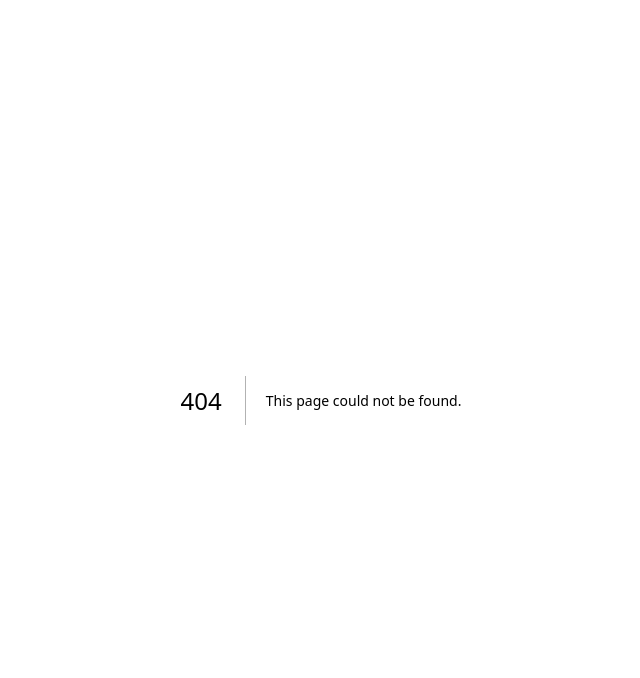
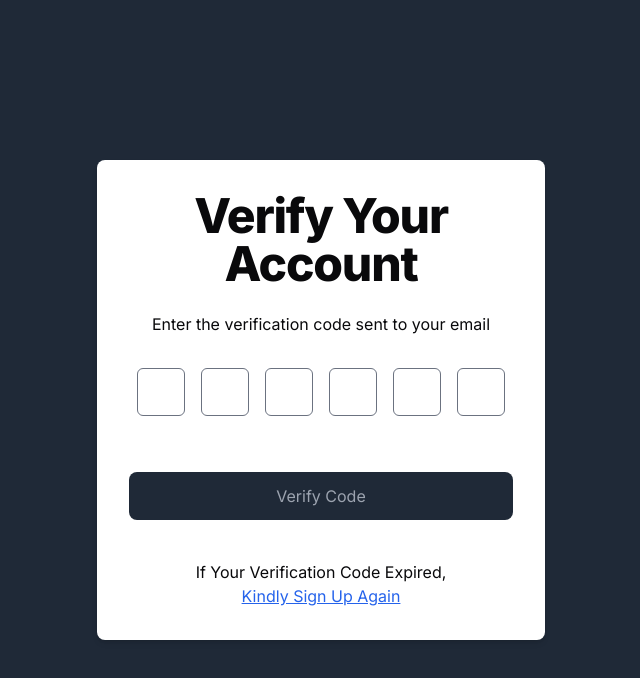
Before and after one commit to debugger-snjy/Hidden-Echo, a Next.js app: page /verify/1 in a window 1280 px wide. Before the commit this address had no page. Shown: the top 678 px of the page, without its empty margins (319-959 px from the left). Built offline with nearby package versions, Linux system fonts and the light colour scheme.

Commit message:
Added : New Verification Code Page with all functionality

```diff
--- /dev/null
+++ b/src/app/(auth)/verify/[username]/page.tsx
@@ -0,0 +1,157 @@
+"use client"
+
+import { Form, FormControl, FormField, FormItem, FormLabel, FormMessage } from "@/components/ui/form";
+import { Input } from "@/components/ui/input";
+import { InputOTP, InputOTPGroup, InputOTPSeparator, InputOTPSlot } from "@/components/ui/input-otp";
+import { useToast } from "@/components/ui/use-toast";
+import { APIResponse } from "@/types/apiResponse";
+import { verifySchema } from "@/zod-schemas/verifySchema";
+import { zodResolver } from "@hookform/resolvers/zod";
+import axios, { AxiosError } from "axios";
+import { Loader2 } from "lucide-react";
+import Link from "next/link";
+import { useParams, useRouter } from "next/navigation"
+import { useState } from "react";
+import { useForm } from "react-hook-form";
+import * as z from 'zod';
+
+export default function verifyPage() {
+
+    const router = useRouter();
+
+    const params = useParams<{ username: string }>();
+
+    const { toast } = useToast();
+
+    // For Submitting the Form
+    const [isSubmittingForm, setIsSubmittingForm] = useState(false)
+
+    const verifyFormData = useForm<z.infer<typeof verifySchema>>({
+        resolver: zodResolver(verifySchema)
+    })
+
+    const onSubmit = async (data: z.infer<typeof verifySchema>) => {
+
+        // Making the isSubmittingForm to true to show the loading or something else
+        setIsSubmittingForm(true);
+
+        try {
+
+            const verifyCodeResponse = await axios.post(`/api/verify-code`, {
+                username: params.username,
+                code: data.code
+            });
+
+            if (verifyCodeResponse.data.success) {
+                // Showing the Success Toast Message
+                toast({
+                    title: 'Verification Successfully',
+                    description: verifyCodeResponse.data.message
+                })
+            }
+            else {
+                // Showing the Error Toast Message
+                toast({
+                    title: 'Verification Failed',
+                    description: verifyCodeResponse.data.message,
+                    variant: "destructive"
+                })
+            }
+
+            // Navigating the User to the Verification Page for the Code that we have mailed
+            router.replace(`/sign-in`)
+            // Using the replace function to replace the url but making the hostname as previous
+
+        } catch (error) {
+
+            // Getting the Errors in the form of AxiosError and Also defining the type to APIResponse to structure the error object
+            const axiosError = error as AxiosError<APIResponse>
+
+            // Getting the Error Message
+            let errorMessage = axiosError.response?.data.message
+
+            // console.log("[src/app/(auth)/sign-in/page.tsx] axiosError : ", axiosError);
+
+            // Showing the Error Toast Message
+            toast({
+                title: 'Verification Failed',
+                description: errorMessage,
+                variant: "destructive"
+            })
+        }
+        finally {
+            setIsSubmittingForm(false);
+        }
+
+    }
+
+    return (
+        <div className="flex justify-center items-center min-h-screen bg-gray-800">
+            <div className="w-full max-w-md p-8 space-y-8 bg-white rounded-lg shadow-md">
+                <div className="text-center">
+                    <h1 className="text-4xl font-extrabold tracking-tight lg:text-5xl mb-6">
+                        Verify Your Account
+                    </h1>
+                    <p className="mb-4">Enter the verification code sent to your email</p>
+                </div>
+
+                {/* As we are using the react-hook-form, so we don't need to manage or update the state variables using onChange as it is done by the react-hook-form only */}
+                {/* Adding the Sign Up Form */}
+
+                {/* This is the Form tag of the React Hook Package */}
+                <Form {...verifyFormData}>
+
+                    {/* This form is the HTML Tag and use the verifyFormData handleSubmit Function on Submitting the Form, handleSubmit will provide the data to the onSubmit Function (onSubmit Function is the Function created by us Line 166) */}
+                    <form onSubmit={verifyFormData.handleSubmit(onSubmit)}>
+
+                        {/* Adding Code Field */}
+                        <FormField
+                            name="code"
+                            control={verifyFormData.control}
+                            render={({ field }) => (
+                                <FormItem className="mt-7 mb-2">
+                                    <InputOTP maxLength={6} {...field}>
+                                        <InputOTPGroup className="mx-auto border-[0px]">
+                                            <InputOTPSlot className="border-[1px] border-gray-500 mx-2 rounded-md" index={0} />
+                                            <InputOTPSlot className="border-[1px] border-gray-500 mx-2 rounded-md" index={1} />
+                                            <InputOTPSlot className="border-[1px] border-gray-500 mx-2 rounded-md" index={2} />
+                                            <InputOTPSlot className="border-[1px] border-gray-500 mx-2 rounded-md" index={3} />
+                                            <InputOTPSlot className="border-[1px] border-gray-500 mx-2 rounded-md" index={4} />
+                                            <InputOTPSlot className="border-[1px] border-gray-500 mx-2 rounded-md" index={5} />
+                                        </InputOTPGroup>
+                                    </InputOTP>
+                                    {/* <FormDescription>
+                                        Enter Your Code Address
+                                    </FormDescription> */}
+                                    <FormMessage>
+                                    </FormMessage>
+                                </FormItem>
+                            )}
+                        />
+
+                        {/* Adding the Submit Button */}
+                        <button type="submit" className={`text-white bg-black disabled:bg-gray-800 disabled:text-gray-400  p-3 mt-12 mb-2 px-10 text-center rounded-lg w-full ${isSubmittingForm ? 'bg-gray-800 text-gray-400' : ''}`} disabled={!verifyFormData.formState.isValid}>
+                            {
+                                isSubmittingForm ?
+                                    <>
+                                        <Loader2 className="mr-2 h-4 w-4 inline animate-spin" />
+                                        Verifying
+                                    </>
+                                    :
+                                    'Verify Code'
+                            }
+                        </button>
+                    </form>
+                </Form>
+
+                {/* Adding the Sign In Page Link */}
+                <div className="text-center mt-4">
+                    <p>
+                        If Your Verification Code Expired, <br />
+                        <Link href={"/sign-up"} className="text-blue-600 hover:text-blue-800 underline">Kindly Sign Up Again</Link>
+                    </p>
+                </div>
+            </div>
+        </div>
+    )
+}
```
